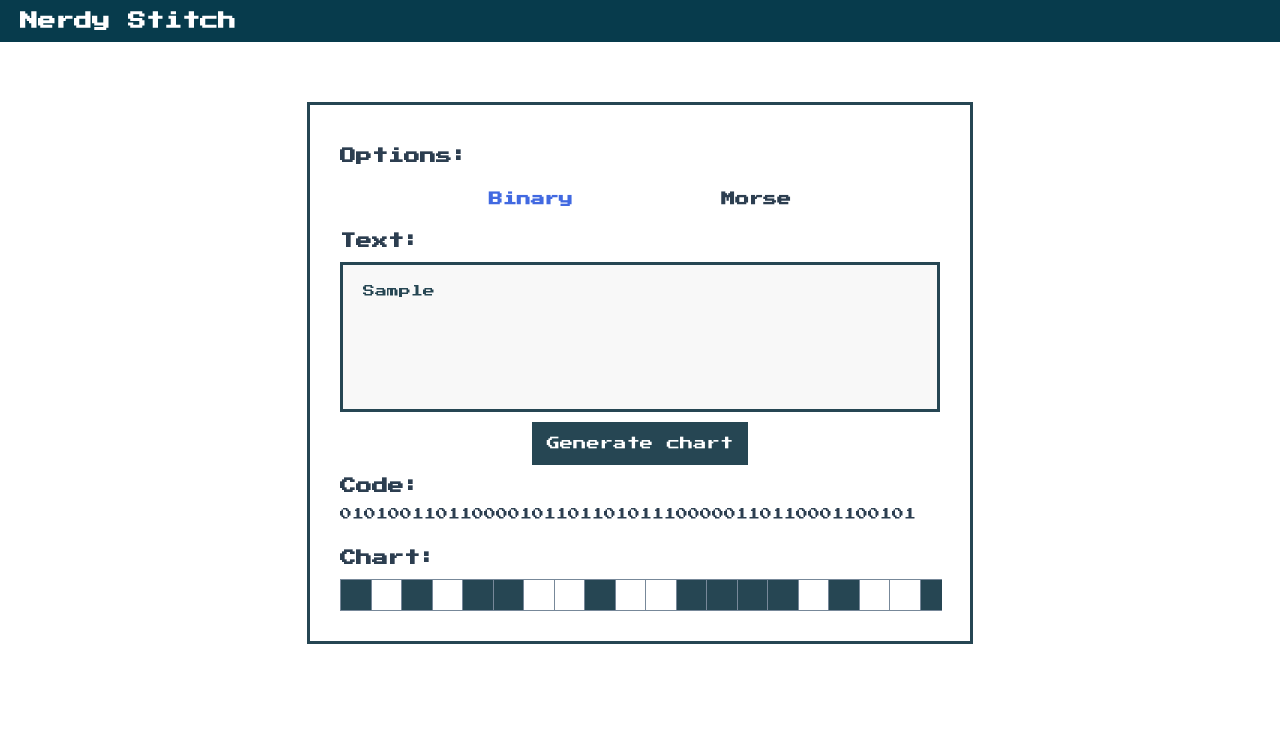
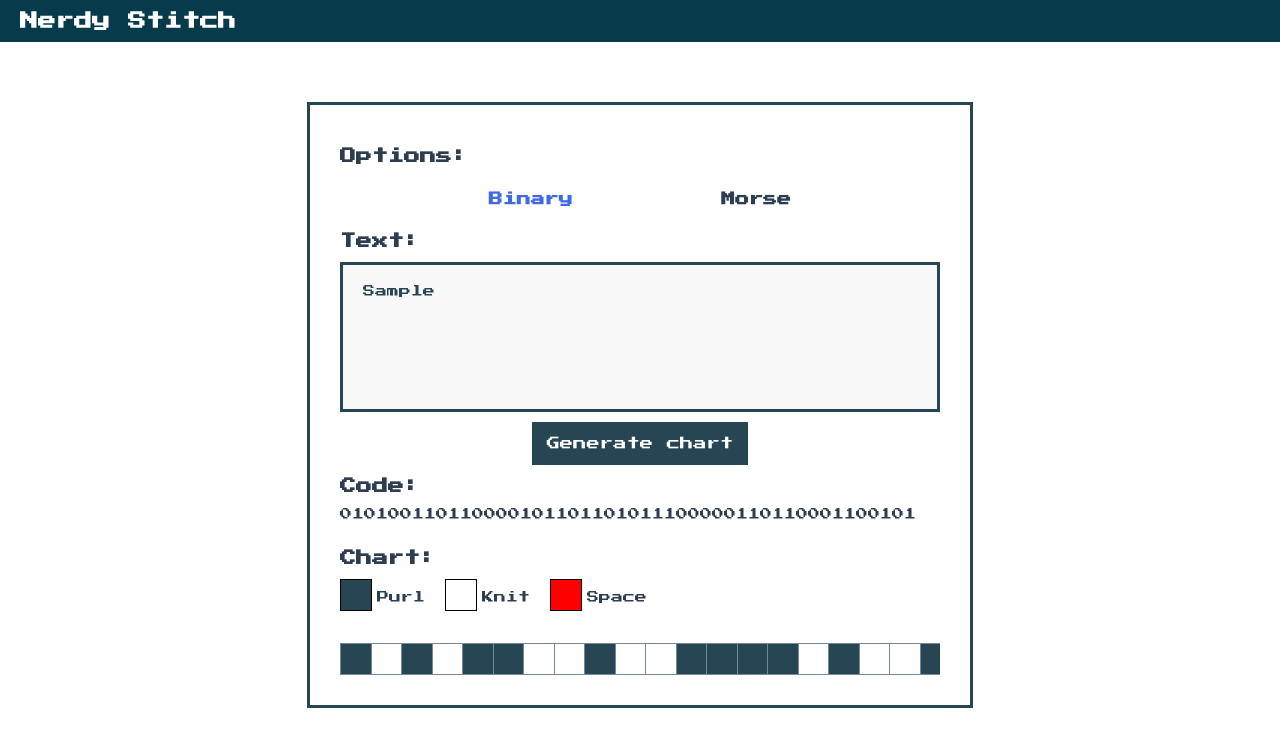
Before and after one commit to MiuMiuMiuMiuMiu/stitch-chart, a Vue app: page / in a window 1280 px wide. Both pictures are taken after typing "Sample" into the empty fields and a click on the button "Generate chart". Shown: the top 746 px of the page. Built offline with nearby package versions, Linux system fonts and the light colour scheme.

Commit message:
Add grid-cell color instructions

```diff
--- a/src/components/CreateChart.vue
+++ b/src/components/CreateChart.vue
@@ -1,12 +1,20 @@
 <template>
-  <!--
   <div class="stitch-container">
-    <div class="purl">
-    </div>
-    <div class="knit">
-    </div>
+
+      <div class="purl">
+      </div>
+      <p>Purl</p>
+
+      <div class="knit">
+      </div>
+      <p>Knit</p>
+
+      <div class="space">
+      </div>
+      <p>Space</p>
+
   </div>
-  -->
+
   <div id="grid" :style="gridStyle">
     <template v-for="(item, index) in text" :key="index">
 
@@ -43,17 +51,6 @@ export default {
         gridTemplateColumns: `repeat(${this.text.length}, 30px)`, //Amount of columns from length of text
         //border: 'black solid 1px'
       }
-    },
-    gridCellColor(item) {
-      if (item === '0') {
-        return {
-          'background-color': '#264653'
-        }
-      } else {
-        return {
-          'background-color': 'white'
-        }
-      }
     }
   }
 }
@@ -64,6 +61,8 @@ export default {
 #grid {
   display: grid;
   grid-gap: .5px;
+  overflow: auto;
+  padding: 1px;
 }
 
 .grid-cell {
@@ -71,16 +70,39 @@ export default {
   height: 30px;
 }
 
-/*
+/*Scroll bar*/
+#grid::-webkit-scrollbar-track
+{
+  background-color: lightgray;
+}
+
+#grid::-webkit-scrollbar
+{
+  width: 1px;
+  background-color: red;
+}
+
+#grid::-webkit-scrollbar-thumb
+{
+  background-color: grey;
+}
+
+/*Stitch instructions*/
 .stitch-container {
   margin-bottom: 10px;
+  display: flex;
 }
-
+.stitch-container > div {
+ margin-right: 5px;
+}
+.stitch-container > p {
+ margin-right: 20px;
+}
 .purl {
   width: 30px;
   height: 30px;
   border: 1px solid black;
-  background-color: grey;
+  background-color: #264653;
   margin-bottom: 2px;
 }
 .knit {
@@ -88,5 +110,11 @@ export default {
   height: 30px;
   border: 1px solid black;
   background-color: white;
-}*/
+}
+.space {
+  width: 30px;
+  height: 30px;
+  border: 1px solid black;
+  background-color: red;
+}
 </style>
--- a/src/components/GenerateButton.vue
+++ b/src/components/GenerateButton.vue
@@ -9,9 +9,7 @@
     </p>
 
     <h2>Chart:</h2>
-    <div class="grid-container">
-      <CreateChart :text="binaryStr" />
-    </div>
+    <CreateChart :text="binaryStr" />
   </div>
   <div v-else-if="this.validInput === false">
     <h2>Error!</h2>
@@ -174,28 +172,4 @@ button {
   justify-content: center;
   margin-top: 10px;
 }
-
-/*Grid container*/
-.grid-container {
-  width: 100%;
-  overflow: auto;
-  padding: 1px;
-}
-
-/*Scroll bar*/
-.grid-container::-webkit-scrollbar-track
-{
-  background-color: lightgray;
-}
-
-.grid-container::-webkit-scrollbar
-{
-  width: 1px;
-  background-color: red;
-}
-
-.grid-container::-webkit-scrollbar-thumb
-{
-  background-color: grey;
-}
 </style>
```
